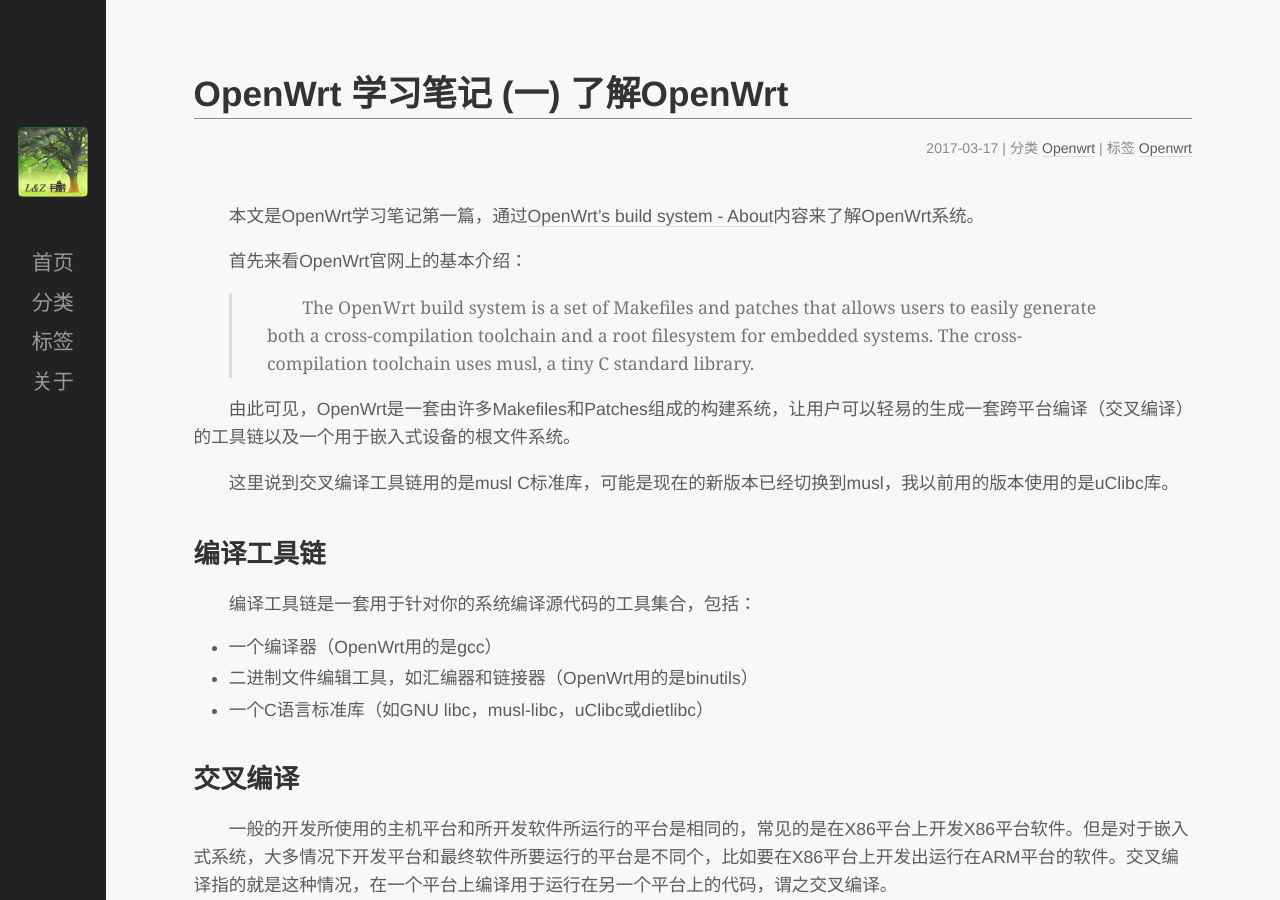
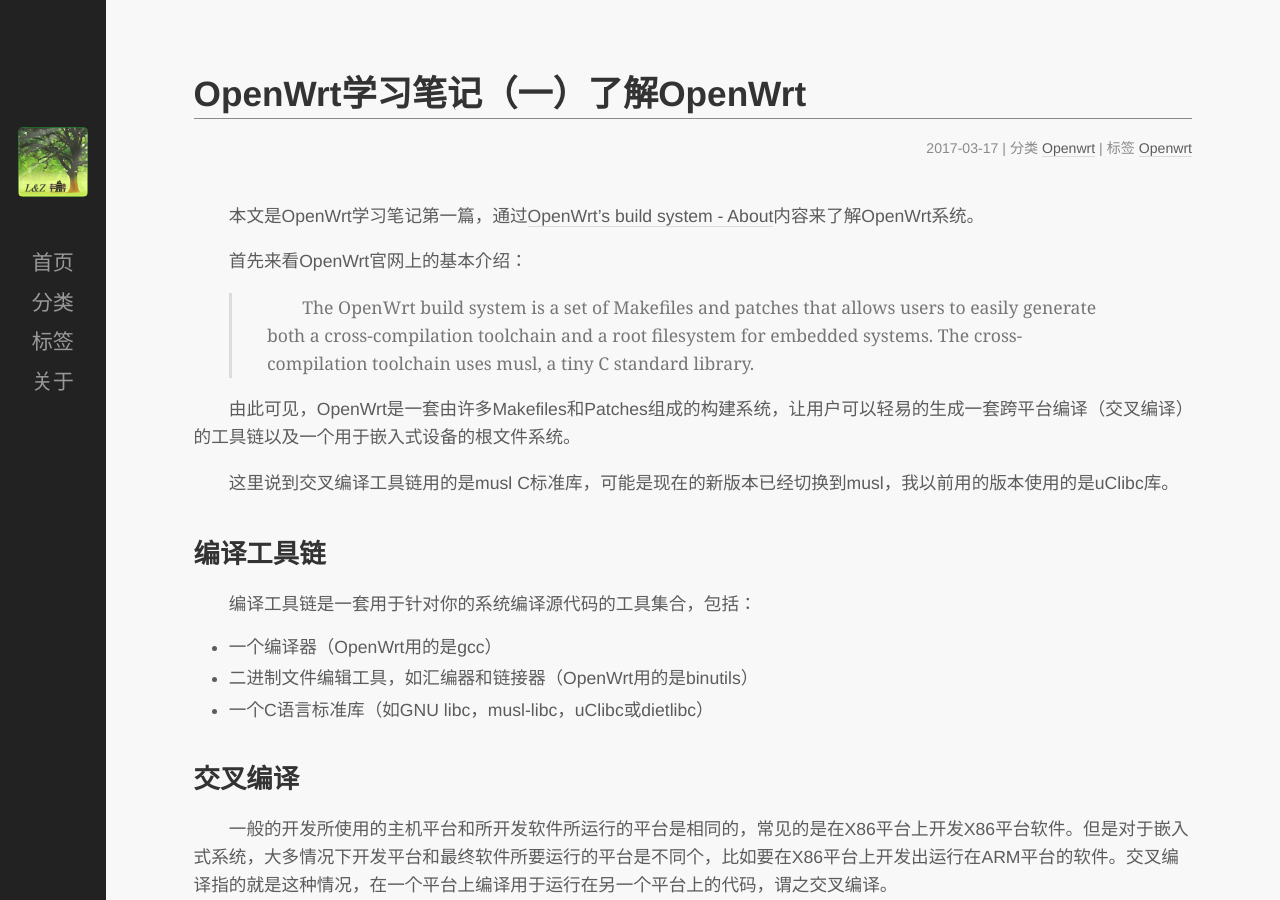
Before and after one commit to iceway/iceway.github.io, a Jekyll site: the page built from _posts/2017-03-17-openwrt-study-note-01-basis.md, in a window 1280 px wide and 900 px high. Built offline with Jekyll 4.4.1, drawn with Linux system fonts in a browser that asks for light colours; Markdown is read by kramdown in place of the engine named in the settings; comment, search, counter and statistics services are not loaded.

```diff
--- a/_posts/2017-03-17-openwrt-study-note-01-basis.md
+++ b/_posts/2017-03-17-openwrt-study-note-01-basis.md
@@ -1,6 +1,6 @@
 ---
 layout: post
-title:  OpenWrt 学习笔记 (一) 了解OpenWrt
+title:  OpenWrt学习笔记（一）了解OpenWrt
 date:	17 Mar 2017 14:57:41 +0800
 categories: Openwrt
 tags: Openwrt
```
